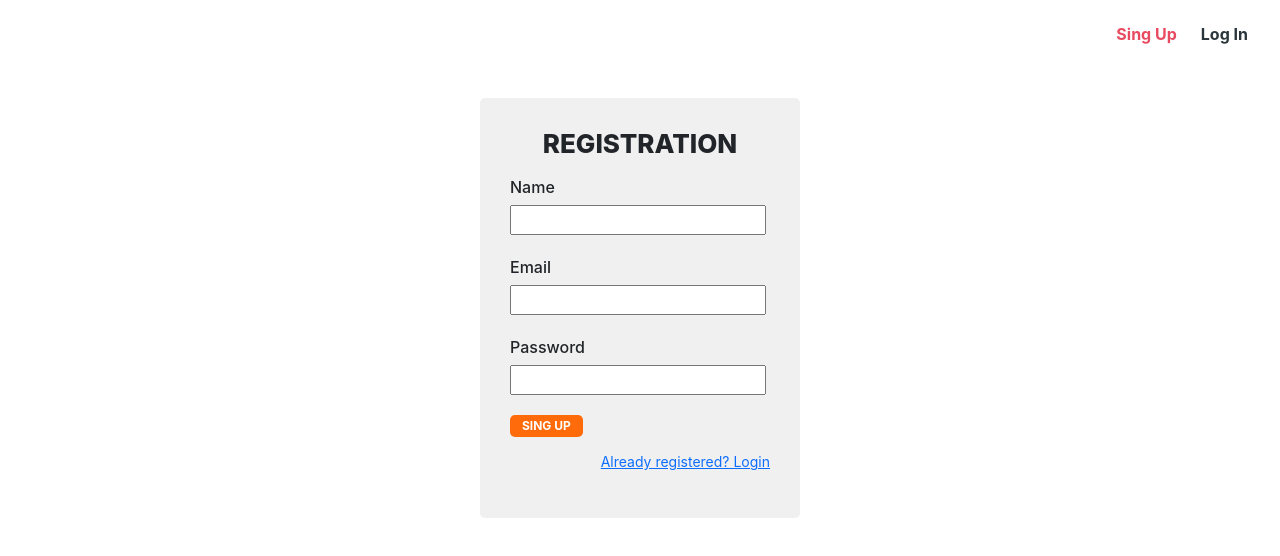
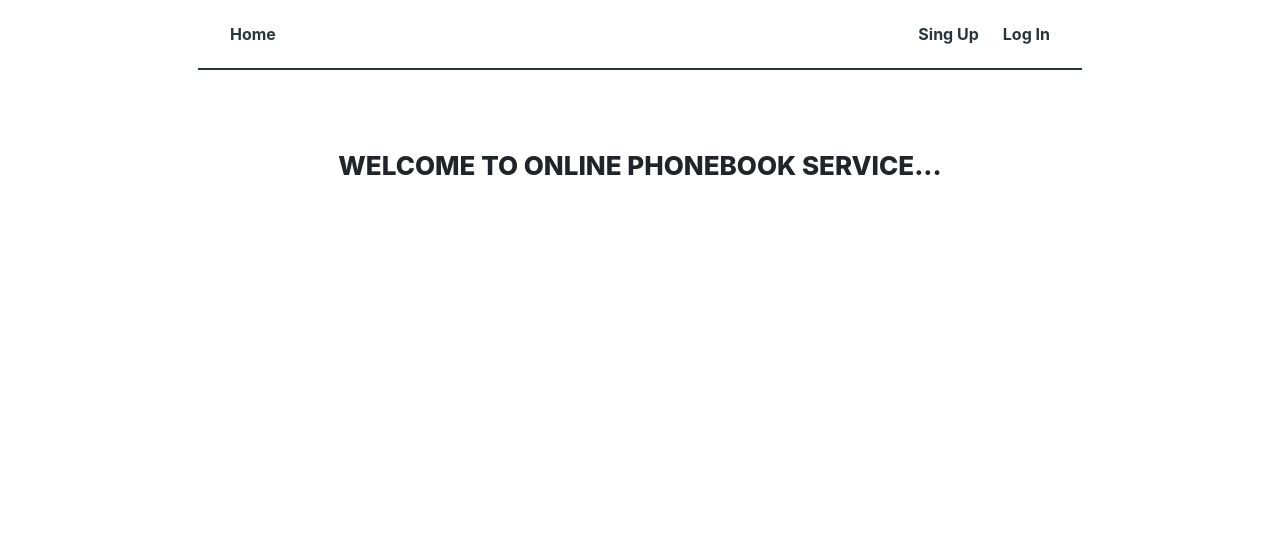
Before and after one commit to NataliiaChernieva/goit-react-hw-08-phonebook, a React (Create React App) app: page / in a window 1280 px wide. Shown: the top 556 px of the page. Built offline with nearby package versions, Linux system fonts and the light colour scheme.

Commit message:
корректирует стили

```diff
--- a/src/App.js
+++ b/src/App.js
@@ -5,16 +5,18 @@ import {authOperations, authSelectors} from 'redux/auth';
 import AppBar from 'components/AppBar/AppBar';
 import PrivateRoute from 'components/PrivateRoute';
 import PublicRoute from 'components/PublicRoute';
-// import {Container} from 'components/Container/Container.styled'
+import {MainContainer} from 'components/Container/Container.styled'
 
-const RegisterView = lazy(() => import('./views/RegisterView'));
-const LoginView = lazy(() => import('./views/LoginView'));
-const ContactsFormView = lazy(() => import('./views/ContactsFormView'));
+const HomeView = lazy(() => import('./views/HomeView' /* webpackChunkName: "home-view" */));
+const RegisterView = lazy(() => import('./views/RegisterView' /* webpackChunkName: "register-view" */));
+const LoginView = lazy(() => import('./views/LoginView' /* webpackChunkName: "login-view" */));
+const ContactsFormView = lazy(() => import('./views/ContactsFormView' /* webpackChunkName: "contactForm-view" */));
 // const UploadView = lazy(() => import('./views/UploadView'));
 
 export default function App() {
   const dispatch = useDispatch();
-  const isFetchingCurrentUser = useSelector(authSelectors.getIsFetchingCurrentUser)
+  const isFetchingCurrentUser = useSelector(authSelectors.getIsFetchingCurrentUser);
+  console.log(`isFetchingCurrentUser`, isFetchingCurrentUser)
 
   useEffect(() => {
     dispatch(authOperations.fetchCurrentUser());
@@ -24,12 +26,16 @@ export default function App() {
       isFetchingCurrentUser ? (
         <h2>Loading...</h2>
       ) : (
-        <>
+        <MainContainer>
           <AppBar />
 
           <Switch>
             <Suspense fallback={<h2>Loading...</h2>}>
-            <PublicRoute path="/"  exact restricted redirectTo="/contacts" >
+            <PublicRoute path="/"  exact >
+              <HomeView />
+            </PublicRoute>
+
+            <PublicRoute path="/register"  exact restricted redirectTo="/contacts" >
               <RegisterView />
             </PublicRoute>
 
@@ -42,7 +48,7 @@ export default function App() {
             </PrivateRoute>
             </Suspense>
           </Switch>
-        </>
+        </MainContainer>
       )
 
   );
--- a/src/components/AppBar/AppBar.jsx
+++ b/src/components/AppBar/AppBar.jsx
@@ -3,13 +3,15 @@ import UserMenu from '../UserMenu/UserMenu';
 import AuthNavigation from '../AuthNavigation/AuthNavigation';
 import { authSelectors } from 'redux/auth';
 import { Header } from './AppBar.styled';
+import { NavLink } from 'react-router-dom';
 
 export default function AppBar() {
   const isLoggedIn = useSelector(authSelectors.getIsLoggedIn);
 
     return (
-    <Header>
-          {isLoggedIn ? <UserMenu /> : <AuthNavigation />}
+      <Header>
+        <NavLink to="/" exact>Home</NavLink>
+        {isLoggedIn ? <UserMenu /> : <AuthNavigation />}
     </Header>
   );
 }
--- a/src/components/AppBar/AppBar.styled.jsx
+++ b/src/components/AppBar/AppBar.styled.jsx
@@ -2,8 +2,15 @@ import styled from '@emotion/styled';
 
 export const Header = styled.header`
 display: flex;
-justify-content: flex-end;
+justify-content: space-between;
 align-items: center;
 padding: 10px 20px;
-border-bottom: '1px solid #2A363B';
+border-bottom: 2px solid #2A363B;
+font-weight: 700;
+& a {
+    display: inline-block;
+    color: #2A363B;
+    padding: 12px;
+}
+
 `;
--- a/src/components/AuthNavigation/AuthNavigation.jsx
+++ b/src/components/AuthNavigation/AuthNavigation.jsx
@@ -1,14 +1,8 @@
 import React from 'react';
 import { NavLink } from 'react-router-dom';
+import { Navigation } from './AuthNavigation.styled';
 
 const styles = {
-  link: {
-    display: 'inline-block',
-    textDecoration: 'none',
-    padding: 12,
-    fontWeight: 700,
-    color: '#2A363B',
-  },
   activeLink: {
     color: '#E84A5F',
   },
@@ -16,11 +10,10 @@ const styles = {
 
 export default function AuthNav() {
   return (
-    <>
+    <Navigation>
       <NavLink
-        to="/"
+        to="/register"
         exact
-        style={styles.link}
         activeStyle={styles.activeLink}
       >
         Sing Up
@@ -28,11 +21,10 @@ export default function AuthNav() {
       <NavLink
         to="/login"
         exact
-        style={styles.link}
         activeStyle={styles.activeLink}
       >
         Log In
       </NavLink>
-    </>
+    </Navigation>
   );
 }
--- /dev/null
+++ b/src/components/AuthNavigation/AuthNavigation.styled.jsx
@@ -0,0 +1,6 @@
+import styled from "@emotion/styled";
+
+export const Navigation = styled.div`
+displey:flex;
+justify-content: flex-end;
+`;
--- a/src/components/Container/Container.styled.jsx
+++ b/src/components/Container/Container.styled.jsx
@@ -1,25 +1,63 @@
 import styled from '@emotion/styled';
 
+export const MainContainer = styled.div`
+  margin: 0 auto;
+  padding-left: 20px;
+  padding-right: 20px;
+  width: 100%;
+
+  @media screen and (min-width: 320px) {
+    max-width: 480px;
+  }
+
+  @media screen and (min-width: 768px) {
+    max-width: 768px;
+    padding-left: 75px;
+    padding-right: 75px;
+  }
+
+  @media screen and (min-width: 1024px) {
+    max-width: 1024px;
+    padding-left: 70px;
+    padding-right: 70px;
+  }
+`;
+
 export const Container = styled.div`
-  width: 320px;
+  // width: 320px;
   background-color: #f0f0f0;
   border-radius: 5px;
-  padding: 30px;
+  padding: 40px 30px;
   margin-left: auto;
   margin-right: auto;
   margin-top: 30px;
+
+   @media screen and (min-width: 768px) {
+    width: 400px;
+
+  }
 `;
 
-export const Title = styled.h1`
+export const Title = styled.h2`
   display: block;
   font-size: 26px;
   font-weight: 800;
   text-align: center;
   text-transform: uppercase;
-  margin-bottom: 16px;
+  margin-bottom: 20px;
 `;
 
-export const SectionTitle = styled.h2`
+export const MainTitle = styled.h1`
+  display: block;
+  font-size: 26px;
+  font-weight: 800;
+  text-align: center;
+  margin-top:80px;
+  text-transform: uppercase;
+
+`;
+
+export const SectionTitle = styled.h3`
   display: block;
   font-size: 20px;
   font-weight: 800;
@@ -31,7 +69,8 @@ export const SectionTitle = styled.h2`
 
 export const Choice = styled.p`
 margin-top: 14px;
-display:flex;
-justify-content: flex-end;
 font-size: 14px;
+text-decoration: underline;
+//   display:flex;
+// justify-content: flex-end;
 `;
--- a/src/components/Form/Form.styled.jsx
+++ b/src/components/Form/Form.styled.jsx
@@ -1,5 +1,8 @@
 import styled from '@emotion/styled';
 
 export const CustomForm = styled.form`
-  padding: 0px;
+  display:flex;
+  flex-direction: column;
+  align-items: center;
+ padding: 0px;
 `;
--- a/src/index.css
+++ b/src/index.css
@@ -21,3 +21,7 @@ h1,
 h2 {
   margin: 0px;
 }
+
+a {
+  text-decoration: none;
+}
--- a/src/redux/auth/auth-operations.js
+++ b/src/redux/auth/auth-operations.js
@@ -43,7 +43,7 @@ const fetchCurrentUser = createAsyncThunk('auth/refresh', async (_, thunkAPI) =>
         const currentUser = await authAPI.getCurrentUser;
         return currentUser;
     } catch (error) {
-        console.log(error.message);
+       return thunkAPI.rejectWithValue(error.message);
     }
 
 });
--- a/src/redux/auth/auth-slice.js
+++ b/src/redux/auth/auth-slice.js
@@ -25,7 +25,7 @@ const authSlice = createSlice({
             state.isLoggedIn = true;
         },
 
-        [authOperations.logOut.fulfilled]: (state, action) => {
+        [authOperations.logOut.fulfilled]: (state) => {
             state.user={ name: null, email: null };
             state.token=null;
             state.isLoggedIn=false;
--- /dev/null
+++ b/src/views/HomeView.jsx
@@ -0,0 +1,9 @@
+import { MainTitle } from 'components/Container/Container.styled';
+
+export default function HomeView() {
+  return (
+    <>
+      <MainTitle>Welcome to online phonebook service...</MainTitle>
+    </>
+  );
+}
```
